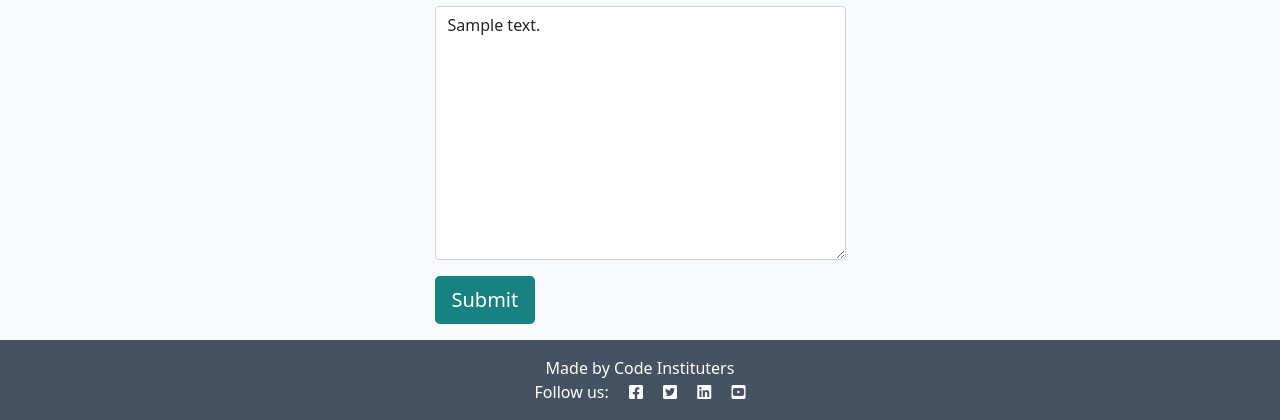
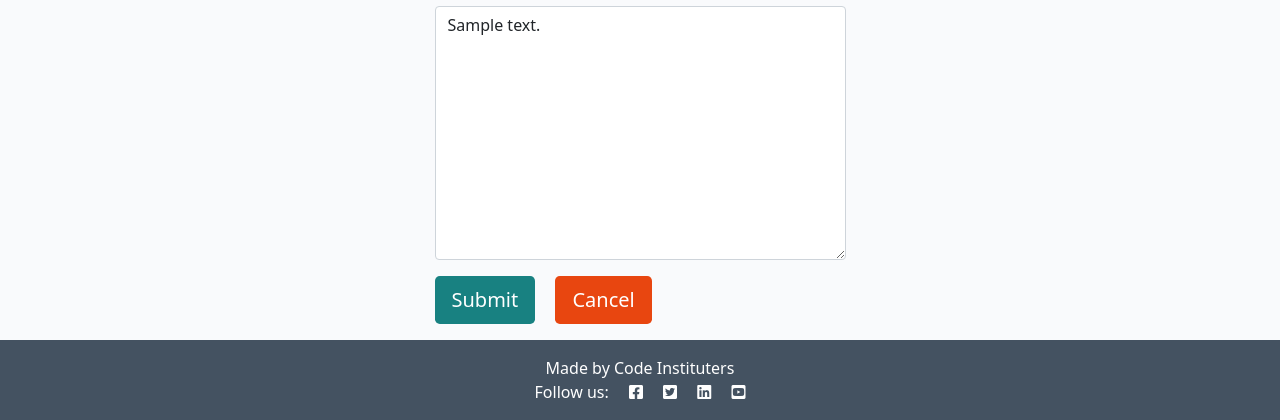
Before and after one commit to DMASCoreDeclan/PRD-PP4-Blog, a Django app: a page that uses blog/templates/blog/edit_post.html in a window 1280 px wide. Shown: the part 776-1196 px from the top of the page. Run offline with Django 4.2, Linux system fonts and the light colour scheme; a user stored in the database is signed in; tables that the repository leaves empty hold one stand-in row (values such as "Sample post"); some libraries are stand-ins or nearby versions.

Commit message:
Add and style Cancel button on edit_post and edit_comment

```diff
--- a/blog/templates/blog/edit_comment.html
+++ b/blog/templates/blog/edit_comment.html
@@ -18,8 +18,8 @@
                 style="margin-top: 1.3em;">
                 {{ comment_form | crispy }}
                 {% csrf_token %}
-                <button id="submitButton" type="submit"
-                class="btn btn-signup btn-lg">Submit</button>
+                <button id="submitButton" type="submit" class="btn btn-signup btn-lg">Submit</button>
+                <a class="ms-3 btn btn-cancel btn-lg mb-3" id="cancelButton"href="{{request.META.HTTP_REFERER}}">Cancel</a>
             </form>
         {% else %}
             <a class="link " aria-current="page" href="{% url 'account_login' %}">Log in to leave a comment</a>
--- a/blog/templates/blog/edit_post.html
+++ b/blog/templates/blog/edit_post.html
@@ -18,9 +18,10 @@
                 style="margin-top: 1.3em;">
                 {{ post_form | crispy }}
                 {% csrf_token %}
-                <button id="submitButton" type="submit"
-                class="btn btn-signup btn-lg mb-3">Submit</button>
+                <button id="submitButton" type="submit" class="btn btn-signup btn-lg mb-3">Submit</button>
+                <a class="ms-3 btn btn-cancel btn-lg mb-3" id="cancelButton"href="{{request.META.HTTP_REFERER}}">Cancel</a>
             </form>
+
         {% else %}
             <a class="link " aria-current="page" href="{% url 'account_login' %}">Log in to leave a Post</a>
         {% endif %}
--- a/blog/templates/blog/post_detail.html
+++ b/blog/templates/blog/post_detail.html
@@ -119,9 +119,9 @@
                     style="margin-top: 1.3em;">
                     {{ comment_form | crispy }}
                     {% csrf_token %}
-                    <button id="submitButton" type="submit"
-                    class="btn btn-signup btn-lg">Submit</button>
+                    <button id="submitButton" type="submit" class="btn btn-signup btn-lg">Submit</button>
                 </form>
+
             {% else %}
                 <a class="link " aria-current="page" href="{% url 'account_login' %}">Log in to leave a comment</a>
             {% endif %}
--- a/static/css/style.css
+++ b/static/css/style.css
@@ -241,3 +241,9 @@ div.row.mt-2.mb-2 a.btn.btn-edit {
     height: 250px;
     overflow: hidden;
 }
+
+/* Cancel button on edit_post.html */
+.btn-cancel {
+    background-color: #E84610;
+    color: #fff;
+}
```
Also changed, not shown: 1 other file.
